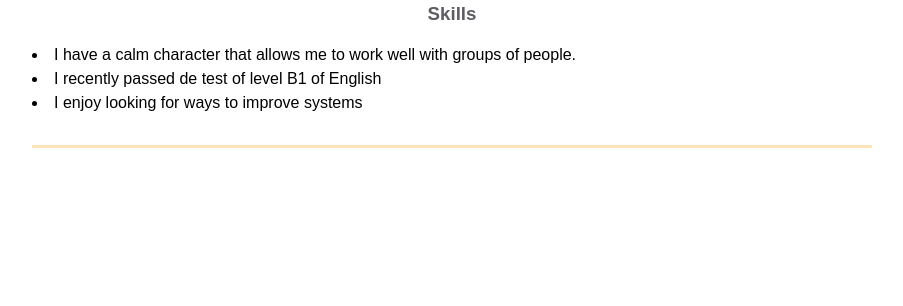
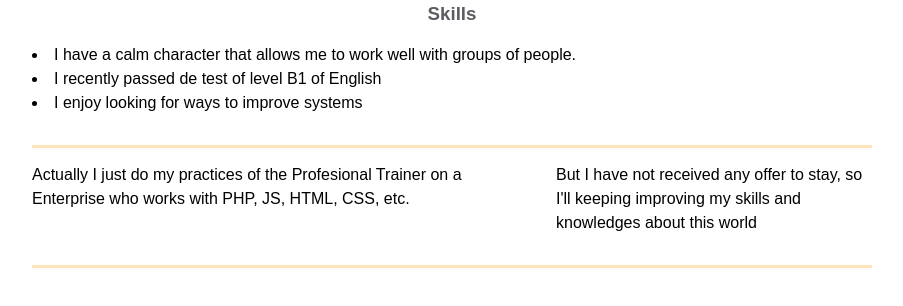
Before and after one commit to FabgdDev/homepage, a plain HTML site: page index.html in a window 1280 px wide. Shown: the whole page, without its empty margins (188-1091 px from the left). Drawn offline with Linux system fonts and the light colour scheme.

Commit message:
Add experience and skills

```diff
--- a/index.html
+++ b/index.html
@@ -1,17 +1,20 @@
 <!DOCTYPE html>
 <html>
+
 <head>
   <meta charset="UTF-8" />
   <title>Résumé</title>
   <meta name="viewport" content="width=device-width, initial-scale=1" />
   <link rel="stylesheet" href="styles.css" />
 </head>
+
 <body>
   <div class="container">
     <div class="resume__block">
       <div class="skills">
         <h3 class="skills__header">Skills</h3>
-          <p class="skills__text"><li>
+        <p class="skills__text">
+          <li>
             I have a calm character that allows me to work well with groups of people.
           </li>
           <li>
@@ -24,5 +27,18 @@
       </div>
     </div>
   </div>
+
+  <div class="container">
+    <div class="resume__block">
+      <div class="main-info fh">
+        <div class="experiences">Actually I just do my practices of the Profesional Trainer on a Enterprise who works with PHP, JS, HTML, CSS, etc.</div>
+
+        <div class="additional-info fv">
+          But I have not received any offer to stay, so I'll keeping improving my skills and knowledges about this world
+        </div>
+      </div>
+    </div>
+  </div>
 </body>
+
 </html>
```
Lines whose indentation alone changed are shown as unchanged.
